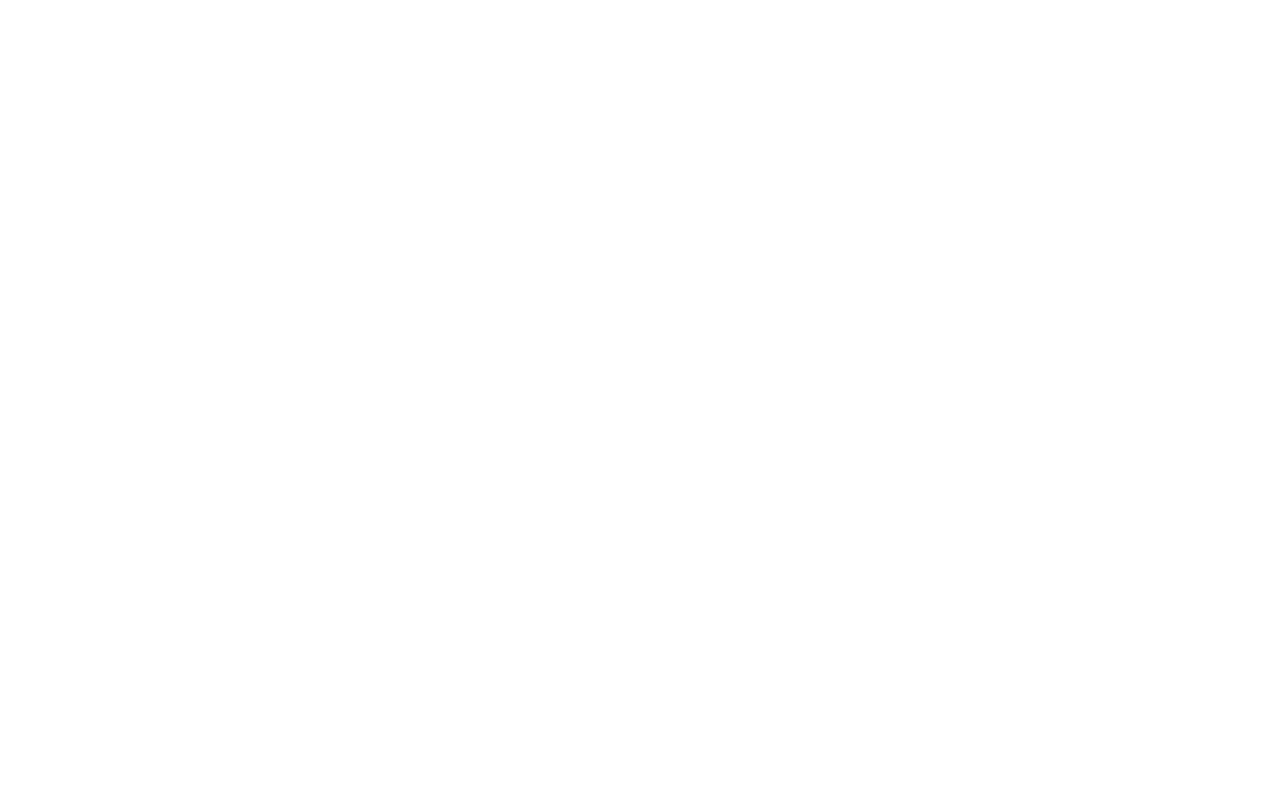
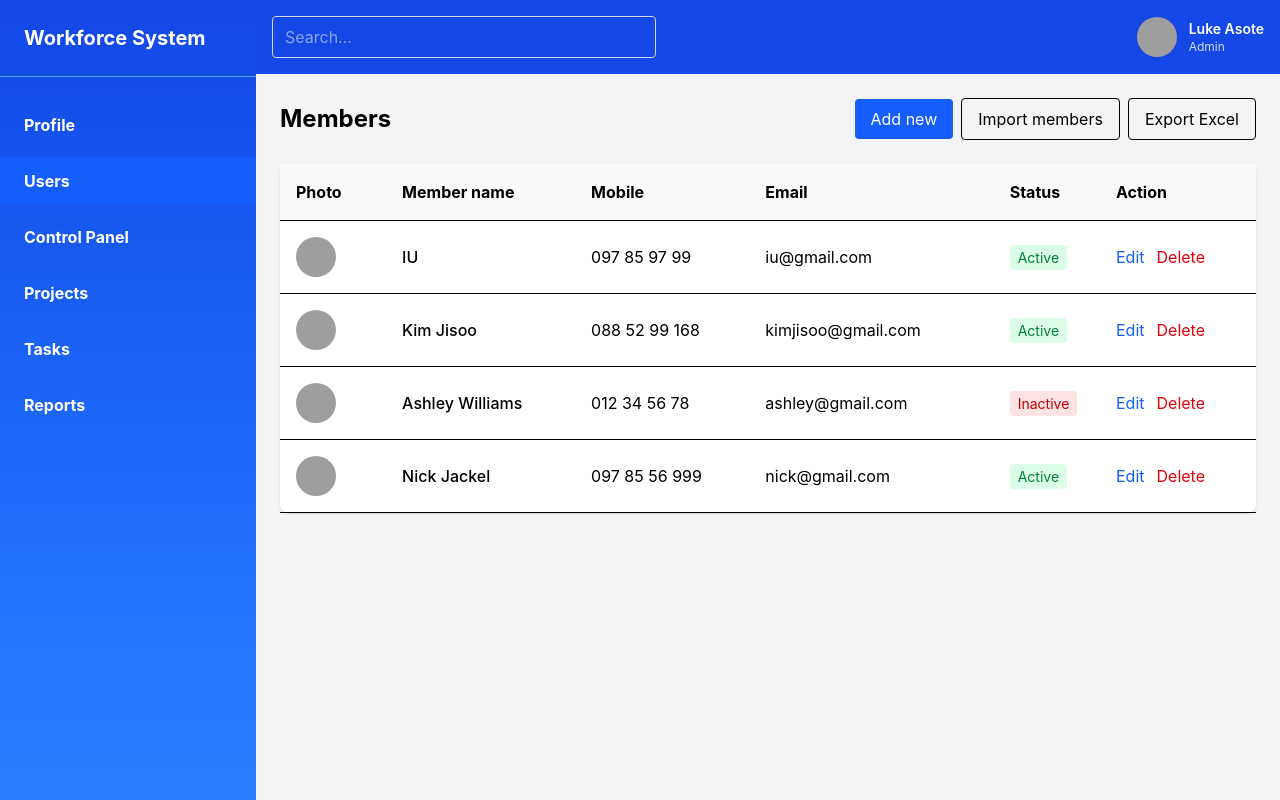
Before and after one commit to bunyim-kong/hansei_frontend, a Nuxt app: page /employee in a window 1280 px wide. Before the commit this address had no page. Built offline with nearby package versions, Linux system fonts and the light colour scheme; grey boxes are pictures that could not be loaded.

Commit message:
feat/employee

```diff
--- a/app.vue
+++ b/app.vue
@@ -1,5 +1,5 @@
 <template>
-  <div id="app">
-    <router-view />
+  <div>
+    <NuxtPage />
   </div>
 </template>
--- /dev/null
+++ b/pages/employee.vue
@@ -0,0 +1,180 @@
+<template>
+  <div class="flex min-h-screen bg-gray-100">
+
+    <!-- Sidebar -->
+    <aside class="w-64 bg-gradient-to-b from-blue-700 to-blue-500 text-white">
+      <div class="p-6 text-xl font-bold border-b border-blue-400">
+        Workforce System
+      </div>
+
+      <nav class="mt-6 space-y-2">
+        <a class="block px-6 py-3 hover:bg-blue-600 font-bold">Profile</a>
+        <a class="block px-6 py-3 bg-blue-600 font-bold">Users</a>
+        <a class="block px-6 py-3 hover:bg-blue-600 font-bold">Control Panel</a>
+        <a class="block px-6 py-3 hover:bg-blue-600 font-bold">Projects</a>
+        <a class="block px-6 py-3 hover:bg-blue-600 font-bold">Tasks</a>
+        <a class="block px-6 py-3 hover:bg-blue-600 font-bold">Reports</a>
+      </nav>
+    </aside>
+
+    <!-- Main -->
+    <div class="flex-1 flex flex-col">
+
+      <!-- Topbar -->
+      <header class="bg-blue-700 text-white p-4 flex justify-between items-center">
+
+        <input
+          type="text"
+          placeholder="Search..."
+          class="w-96 px-3 py-2 rounded border border-gray-300 text-white"
+        />
+
+        <div class="flex items-center gap-3">
+          <img
+            src="https://i.pinimg.com/736x/81/a6/01/81a601fb54fc8718cdf1683be7e6e3b4.jpg"
+            class="w-10 h-10 rounded-full"
+          />
+          <div>
+            <p class="text-sm font-semibold">Luke Asote</p>
+            <p class="text-xs opacity-80">Admin</p>
+          </div>
+        </div>
+
+      </header>
+
+      <!-- Content -->
+      <main class="p-6">
+
+        <div class="flex justify-between items-center mb-6">
+
+          <h1 class="text-2xl font-bold">Members</h1>
+
+          <div class="space-x-2">
+
+            <button class="bg-blue-600 text-white px-4 py-2 rounded hover:bg-blue-700">
+              Add new
+            </button>
+
+            <button class="border px-4 py-2 rounded hover:bg-gray-100">
+              Import members
+            </button>
+
+            <button class="border px-4 py-2 rounded hover:bg-gray-100">
+              Export Excel
+            </button>
+
+          </div>
+
+        </div>
+
+        <!-- Table -->
+        <div class="bg-white rounded-lg shadow">
+
+          <table class="w-full text-left">
+
+            <thead class="border-b bg-gray-50">
+              <tr>
+                <th class="p-4">Photo</th>
+                <th>Member name</th>
+                <th>Mobile</th>
+                <th>Email</th>
+                <th>Status</th>
+                <th>Action</th>
+              </tr>
+            </thead>
+
+            <tbody>
+
+              <tr
+                v-for="user in users"
+                :key="user.id"
+                class="border-b hover:bg-gray-50"
+              >
+
+                <td class="p-4">
+                  <img
+                    :src="user.avatar"
+                    class="w-10 h-10 rounded-full object-cover"
+                  />
+                </td>
+
+                <td class="font-medium">{{ user.name }}</td>
+                <td>{{ user.phone }}</td>
+                <td>{{ user.email }}</td>
+
+                <td>
+                  <span
+                    :class="user.status == 'Active'
+                      ? 'bg-green-100 text-green-700'
+                      : 'bg-red-100 text-red-700'"
+                    class="px-2 py-1 rounded text-sm"
+                  >
+                    {{ user.status }}
+                  </span>
+                </td>
+
+                <td class="space-x-3">
+
+                  <button class="text-blue-600 hover:underline">
+                    Edit
+                  </button>
+
+                  <button class="text-red-600 hover:underline">
+                    Delete
+                  </button>
+
+                </td>
+
+              </tr>
+
+            </tbody>
+
+          </table>
+
+        </div>
+
+      </main>
+
+    </div>
+
+  </div>
+</template>
+
+<script setup>
+
+const users = [
+  {
+    id:1,
+    name:"IU",
+    phone:"097 85 97 99",
+    email:"iu@gmail.com",
+    status:"Active",
+    avatar:"https://i.pinimg.com/1200x/ab/80/38/ab8038797fe891d7674339f3da04f0d9.jpg"
+  },
+  {
+    id:2,
+    name:"Kim Jisoo",
+    phone:"088 52 99 168",
+    email:"kimjisoo@gmail.com",
+    status:"Active",
+    avatar:"https://i.pinimg.com/736x/3f/1b/7e/3f1b7eba74e0112e4991d8e9f8042d51.jpg"
+  },
+  {
+    id:3,
+    name:"Ashley Williams",
+    phone:"012 34 56 78",
+    email:"ashley@gmail.com",
+    status:"Inactive",
+    avatar:"https://i.pinimg.com/736x/98/12/ee/9812ee31889cf2f84cc8c40bbf4b19a8.jpg"
+  },
+  {
+    id:4,
+    name:"Nick Jackel",
+    phone:"097 85 56 999",
+    email:"nick@gmail.com",
+    status:"Active",
+    avatar:"https://i.pinimg.com/736x/7a/9b/da/7a9bda4e4eace4e082727409ec2773e6.jpg"
+  }
+]
+
+</script>
```
